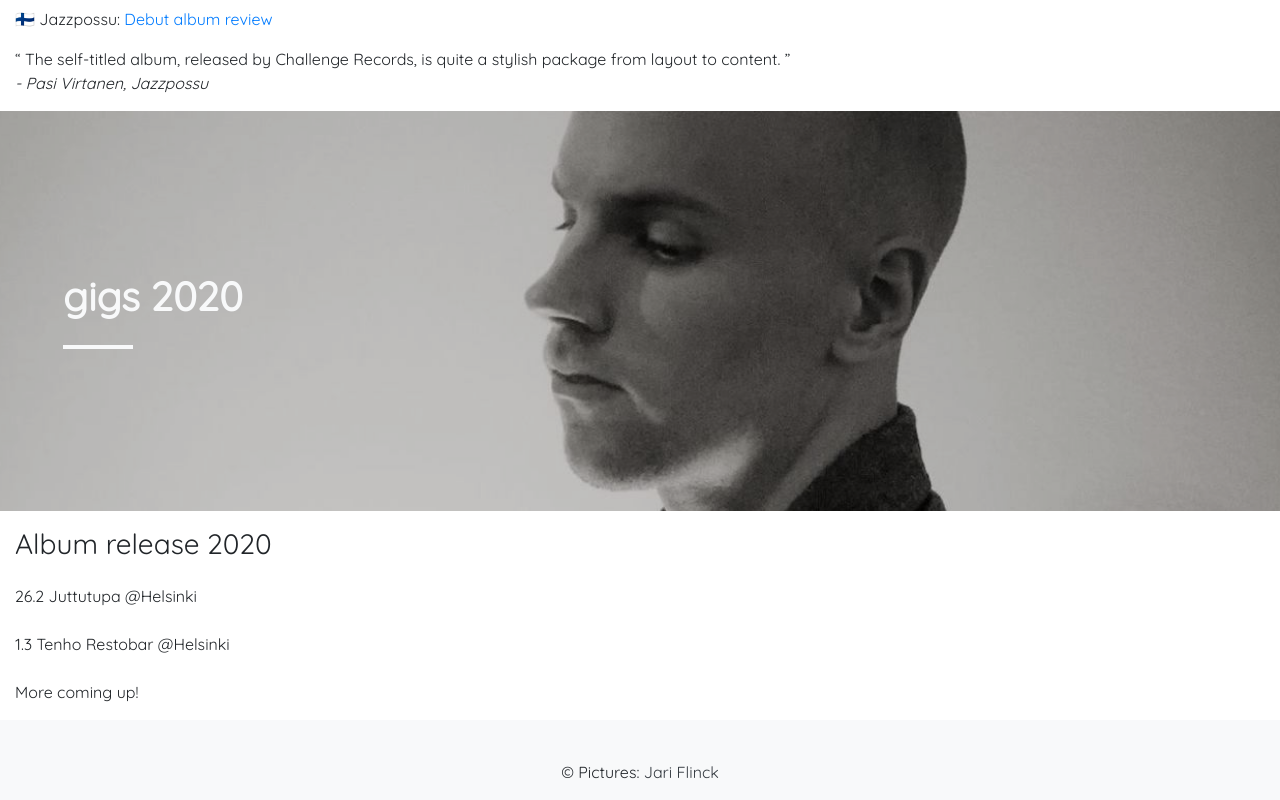
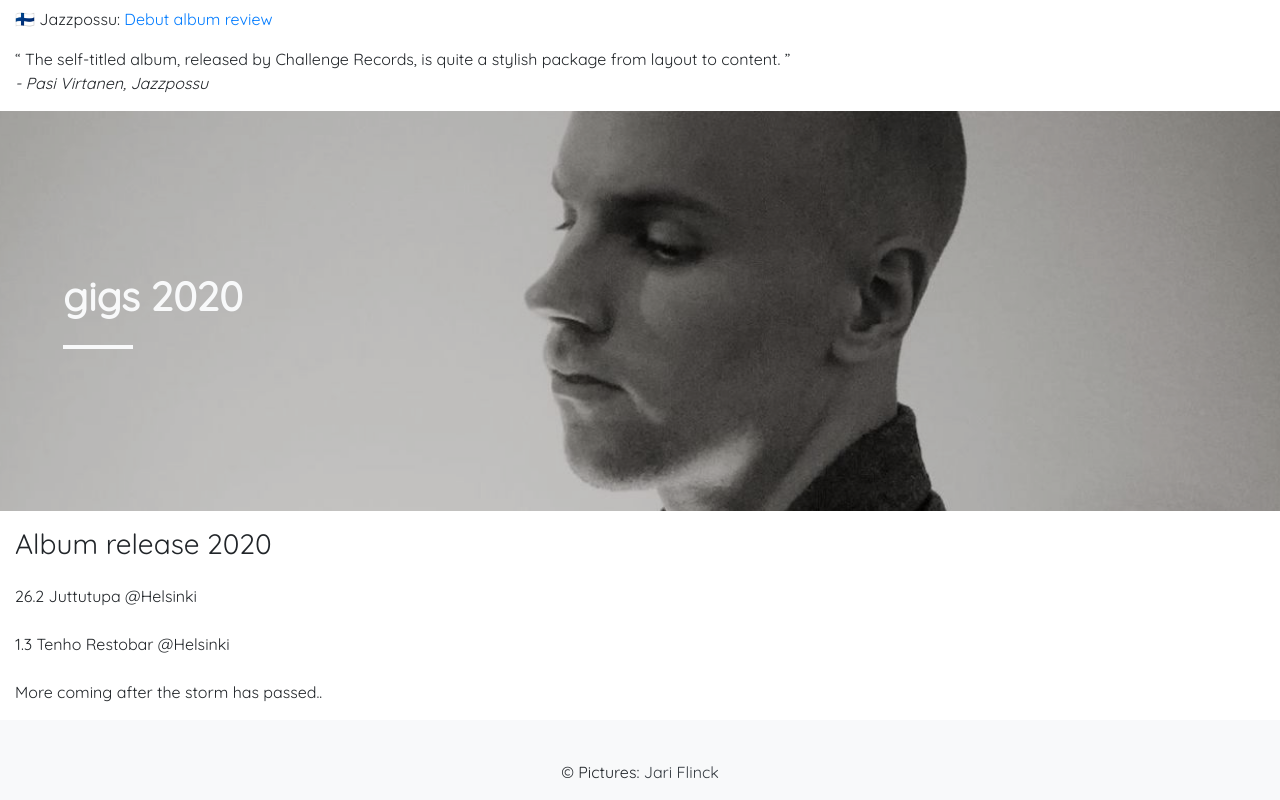
Before and after one commit to stutommi/stutommi.github.io, a website: page index.html in a window 1280 px wide. Shown: the part 3308-4108 px from the top of the page. Drawn offline with nearby package versions, Linux system fonts and the light colour scheme.

Commit message:
Update index.html

```diff
--- a/index.html
+++ b/index.html
@@ -271,7 +271,7 @@
         <h3 class="mt-3">Album release 2020</h3>
         <p class="mt-4">26.2 Juttutupa @Helsinki</p>
         <p class="mt-4">1.3 Tenho Restobar @Helsinki</p>
-        <p class="mt-4">More coming up!</p>
+        <p class="mt-4">More coming after the storm has passed..</p>
       </div>
     </div>
   </div>
```
